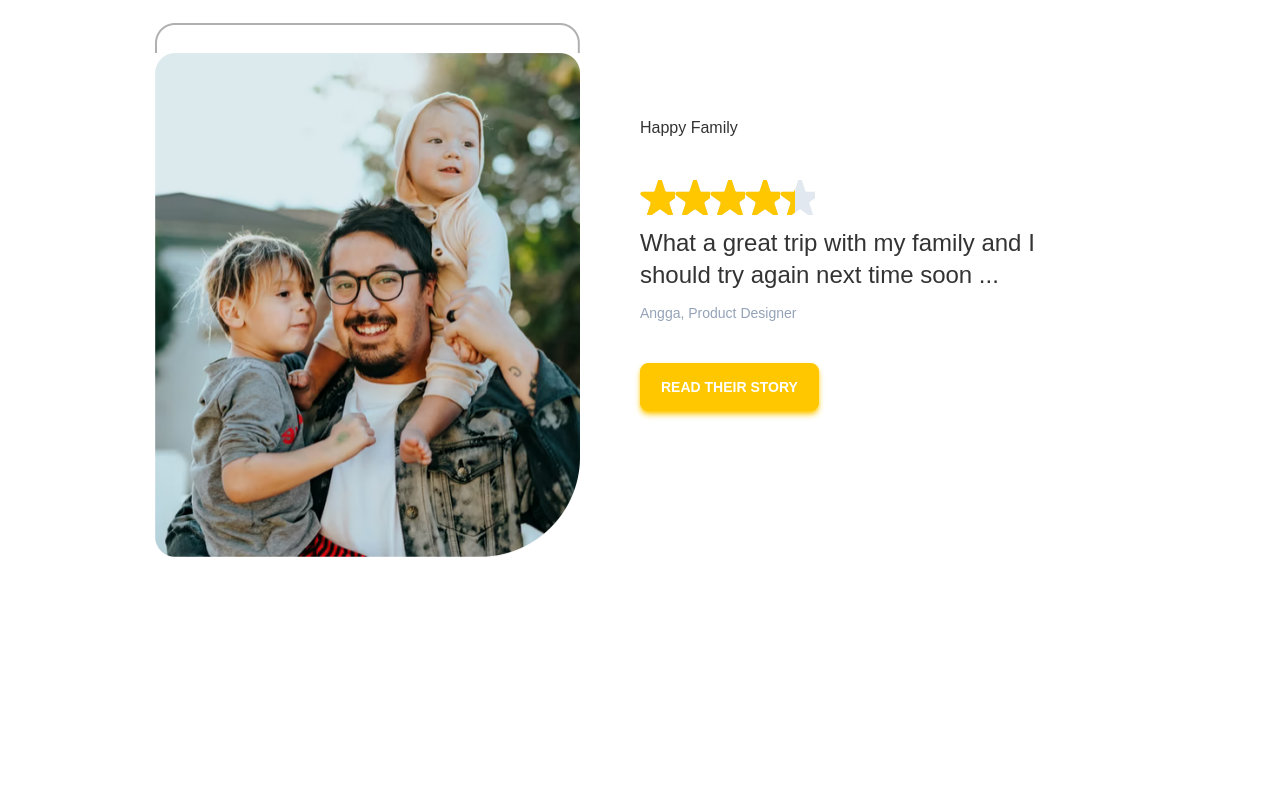
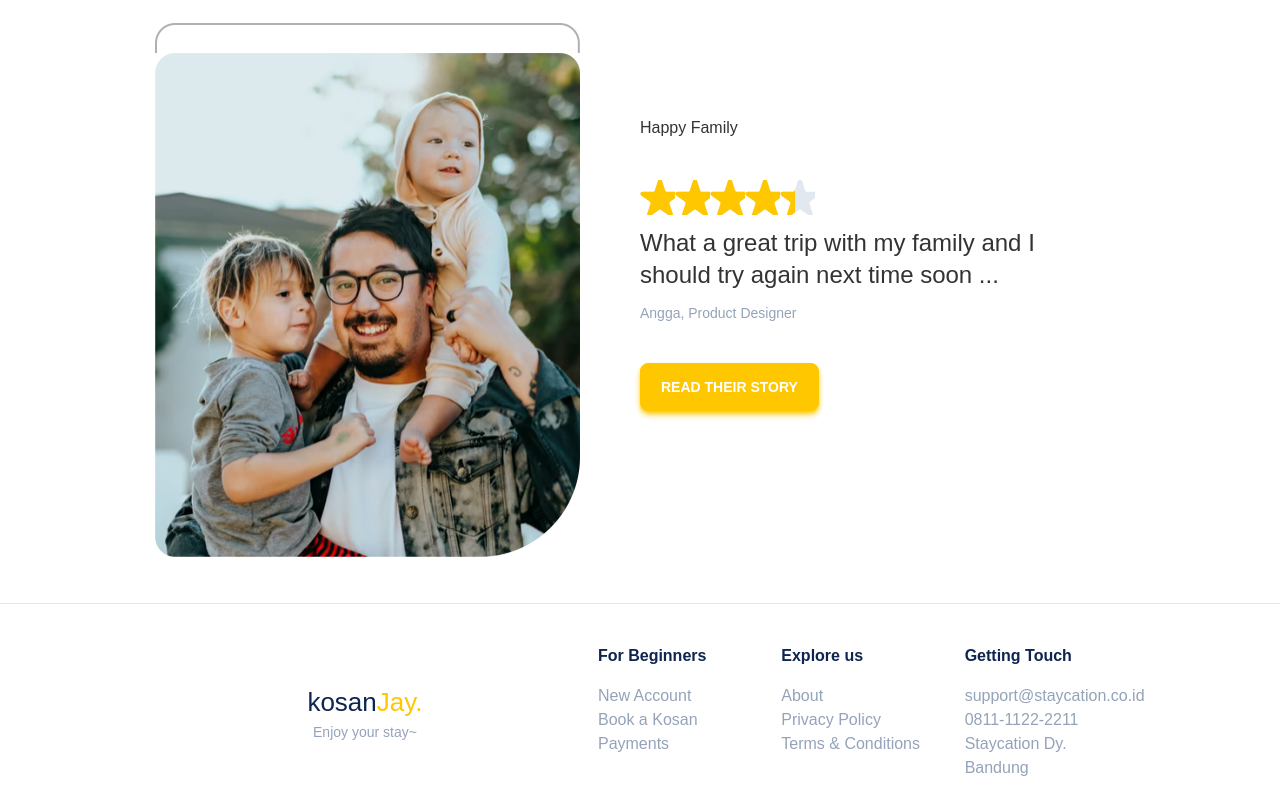
Before and after one commit to waidzk/kosanjay, a React (Create React App) app: page / in a window 1280 px wide. Shown: the part 1805-2605 px from the top of the page. Before the commit the page ends 2388 px from the top, so only its background shows below. Built offline with nearby package versions, Linux system fonts and the light colour scheme.

Commit message:
git finishing footer and inputNumber Element

```diff
--- a/package.json
+++ b/package.json
@@ -12,6 +12,7 @@
     "react-dom": "^18.2.0",
     "react-router-dom": "^6.4.0",
     "react-scripts": "5.0.1",
+    "resolve-url-loader": "^5.0.0",
     "web-vitals": "^2.1.4"
   },
   "scripts": {
@@ -44,6 +45,7 @@
     "postcss-import": "^15.0.0",
     "postcss-nested": "^5.0.6",
     "postcss-nesting": "^10.2.0",
+    "sass": "^1.55.0",
     "tailwindcss": "^3.1.8"
   }
 }
--- a/src/App.js
+++ b/src/App.js
@@ -2,6 +2,7 @@ import { BrowserRouter as Router, Routes, Route } from 'react-router-dom';
 
 import "./assets/style/index.css"
 import LandingPage from 'pages/LandingPage';
+import Example from 'pages/Example';
 
 function App() {
   return (
@@ -9,6 +10,7 @@ function App() {
       <Router >
         <Routes>
         <Route path="/" element={<LandingPage />}></Route>
+        <Route path="/example" element={<Example />}></Route>
         </Routes>
       </Router>
     </div>
--- /dev/null
+++ b/src/elements/form/inputNumber/index.js
@@ -0,0 +1,89 @@
+import React, { useState } from "react";
+
+import propTypes from "prop-types";
+
+export default function Number(props) {
+  const { value, placeholder, name, min, max, prefix, suffix, isSuffixPlural } = props;
+
+  const [inputValue, setInputValue] = useState(`${prefix}${value}${suffix}`);
+
+  const onChange = (e) => {
+    let value = String(e.target.value);
+    if (prefix) value = value.replace(prefix);
+    if (suffix) value = value.replace(suffix);
+
+    const patternNumeric = new RegExp("[0-9]*");
+    const isNumeric = patternNumeric.test(value);
+
+    if (isNumeric && +value <= max && +value >= min) {
+      props.onChange({
+        target: {
+          name: name,
+          value: +value,
+        },
+      });
+      setInputValue(`${prefix}${value}${suffix}${isSuffixPlural && value > 1 ? "s" : ""}`);
+    }
+  };
+
+  const minus = () => {
+    value > min &&
+      onChange({
+        target: {
+          name: name,
+          value: +value - 1,
+        },
+      });
+  };
+
+  const plus = () => {
+    value < max &&
+      onChange({
+        target: {
+          name: name,
+          value: +value + 1,
+        },
+      });
+  };
+
+  return (
+    <div className={["form-control", props.outerClassName].join(" ")}>
+      <label className="label">
+        <span className="label-text">Enter amount</span>
+      </label>
+      <label className="input-group">
+        <button className="btn btn-square" onClick={minus}>
+          -
+        </button>
+        <input
+          min={min}
+          max={max}
+          name={name}
+          pattern="[0-9]*"
+          placeholder={placeholder ? placeholder : "0"}
+          value={String(inputValue)}
+          onChange={onChange}
+          className="input input-bordered"
+        />
+        <button className="btn btn-square" onClick={plus}>
+          +
+        </button>
+      </label>
+    </div>
+  );
+}
+
+Number.defaultProps = {
+  min: 1,
+  max: 1,
+  prefix: "",
+  suffix: "",
+};
+
+Number.propTypes = {
+  value: propTypes.oneOfType([propTypes.string, propTypes.number]),
+  onChange: propTypes.func,
+  isSuffixplural: propTypes.bool,
+  placeholder: propTypes.string,
+  outerClassName: propTypes.string,
+};
--- /dev/null
+++ b/src/pages/Example.js
@@ -0,0 +1,28 @@
+import React, { Component } from "react";
+
+import InputNumber from "elements/form/inputNumber";
+
+export default class Example extends Component {
+  state = {
+    value: "1",
+  };
+
+  handleChange = (e) => {
+    this.setState({ [e.target.name]: e.target.value });
+  };
+
+  render() {
+    return (
+      <div className="flex justify-center items-center h-screen">
+        <InputNumber
+          suffix=" night"
+          isSuffixPlural
+          max={30}
+          onChange={this.handleChange}
+          name="value"
+          value={this.state.value}
+        />
+      </div>
+    );
+  }
+}
--- a/src/pages/LandingPage.js
+++ b/src/pages/LandingPage.js
@@ -5,6 +5,7 @@ import Hero from 'parts/Hero'
 import MostPicked from 'parts/MostPicked'
 import Categories from 'parts/Categories'
 import Testimony from 'parts/Testimony'
+import Footer from 'parts/Footer'
 
 import landingPageData from 'json/landingPage.json'
 
@@ -22,6 +23,7 @@ export default class LandingPage extends Component {
         <MostPicked refMostPicked={this.refMostPicked} data={landingPageData.mostPicked}></MostPicked>
         <Categories data={landingPageData.categories} />
         <Testimony data={landingPageData.testimonial} />
+        <Footer />
       </>
     );
   }
--- a/src/parts/Categories.js
+++ b/src/parts/Categories.js
@@ -1,5 +1,6 @@
 import Button from "elements/Button";
 import React from "react";
+import Fade from "react-reveal/Fade";
 
 export default function Categories({ data }) {
   return data.map((category, index1) => {
@@ -8,6 +9,7 @@ export default function Categories({ data }) {
         className="mx-28 mt-5 p-4 font-poppins"
         key={`category-${index1}`}
       >
+        <Fade bottom>
           <h4 className="mb-3 font-semibold">{category.name}</h4>
           <div className="grid grid-cols-4 gap-4 h-40">
             {category.items.length === 0 ? (
@@ -17,7 +19,11 @@ export default function Categories({ data }) {
             ) : (
               category.items.map((item, index2) => {
                 return (
-                <div className="item" key={`category-${index1}-item-${index2}`}>
+                  <div
+                    className="item"
+                    key={`category-${index1}-item-${index2}`}
+                  >
+                    <Fade bottom delay={300 * index2}>
                       <div className="card h-full rounded-none">
                         {item.isPopular && (
                           <div className="tag z-30 bg-primary absolute top-0 right-0 text-white rounded-bl-2xl p-[7px] font-semibold">
@@ -37,18 +43,22 @@ export default function Categories({ data }) {
                             href={`/properties/${item._id}`}
                             className="block"
                           >
-                          <h5 className="font-semibold text-sm">{item.name}</h5>
+                            <h5 className="font-semibold text-sm">
+                              {item.name}
+                            </h5>
                           </Button>
                           <span className="text-xs text-slate-400">
                             {item.city}, {item.country}
                           </span>
                         </div>
                       </div>
+                    </Fade>
                   </div>
                 );
               })
             )}
           </div>
+        </Fade>
       </section>
     );
   });
--- /dev/null
+++ b/src/parts/Footer.js
@@ -0,0 +1,82 @@
+import React from "react";
+
+import Button from "elements/Button";
+import BrandIcon from "parts/iconText";
+
+export default function Footer() {
+  return (
+    <footer className="w-full mt-5">
+    <hr className="w-full" />
+    <div className="mx-28 mt-5 p-5 font-poppins">
+      <div className="flex flex-row">
+        <div className="flex flex-col items-center justify-center w-1/2">
+          <BrandIcon/>
+          <span className="text-sm text-slate-400">Enjoy your stay~</span>
+        </div>
+        <div className="grid col-span-3 grid-cols-3">
+          <div className="mr-5">
+            <h6 className="text-md mb-4 font-semibold text-accent">For Beginners</h6>
+            <ul className='text-slate-400'>
+              <li>
+                <Button type="link" href="/register">
+                  New Account
+                </Button>
+              </li>
+              <li>
+                <Button type="link" href="/booking">
+                  Book a Kosan
+                </Button>
+              </li>
+              <li>
+                <Button type="link" href="/payments">
+                  Payments
+                </Button>
+              </li>
+            </ul>
+          </div>
+          <div className="mr-5">
+            <h6 className="text-md mb-4 font-semibold text-accent">Explore us</h6>
+            <ul className='text-slate-400'>
+              <li>
+                <Button type="link" href="/register">
+                  About
+                </Button>
+              </li>
+              <li>
+                <Button type="link" href="/booking">
+                  Privacy Policy
+                </Button>
+              </li>
+              <li>
+                <Button type="link" href="/payments">
+                Terms & Conditions
+                </Button>
+              </li>
+            </ul>
+          </div>
+          <div className="mr-5">
+            <h6 className="text-md mb-4 font-semibold text-accent">Getting Touch</h6>
+            <ul className='text-slate-400'>
+              <li>
+                <Button isExternal type="link" href="mailto:support@staycation.co.id">
+                support@staycation.co.id
+                </Button>
+              </li>
+              <li>
+                <Button type="link" href="tel:+6281111222211">
+                0811-1122-2211
+                </Button>
+              </li>
+              <li>
+                <span>
+                Staycation Dy. Bandung
+                </span>
+              </li>
+            </ul>
+          </div>
+        </div>
+      </div>
+      </div>
+    </footer>
+  );
+}
--- a/src/parts/Hero.js
+++ b/src/parts/Hero.js
@@ -1,4 +1,5 @@
 import React from "react";
+import Fade from "react-reveal/Fade";
 
 import ImageHero from "assets/images/img-hero.jpg";
 import ImageHeroFrame from "assets/images/img-hero-frame.jpg";
@@ -20,6 +21,7 @@ export default function Hero(props) {
 
   return (
     <section className="mx-28 mt-5 p-4 font-poppins">
+      <Fade bottom>
         <div className="flex">
           <div className="flex flex-col w-1/2">
             <h1 className="text-4xl text-accent font-bold mb-2 leading-relaxed">
@@ -90,6 +92,7 @@ export default function Hero(props) {
             />
           </div>
         </div>
+      </Fade>
     </section>
   );
 }
--- a/src/parts/MostPicked.js
+++ b/src/parts/MostPicked.js
@@ -1,9 +1,11 @@
 import Button from "elements/Button";
 import React from "react";
+import Fade from "react-reveal/Fade";
 
 export default function MostPicked(props) {
   return (
     <section className="mx-28 mt-5 p-4 font-poppins" ref={props.refMostPicked}>
+      <Fade bottom>
         <h2 className="text-2xl font-semibold">Most Picked</h2>
         <div className="grid grid-rows-4 grid-cols-3 gap-4 h-96 mt-4">
           {props.data.map((item, index) => {
@@ -12,6 +14,7 @@ export default function MostPicked(props) {
                 key={`mostpicked-${index}`}
                 className={index === 0 ? " row-span-4" : " row-span-2"}
               >
+                <Fade bottom delay={300 * index}>
                   <div className="card gap-4 h-full">
                     <div className="tag z-30 bg-primary absolute top-0 right-0 text-white rounded-bl-2xl p-[7px] font-semibold">
                       ${item.price}
@@ -39,10 +42,12 @@ export default function MostPicked(props) {
                       </div>
                     </div>
                   </div>
+                </Fade>
               </div>
             );
           })}
         </div>
+      </Fade>
     </section>
   );
 }
--- a/src/parts/Testimony.js
+++ b/src/parts/Testimony.js
@@ -1,14 +1,19 @@
 import Star from "elements/Star";
 import React from "react";
+import Fade from "react-reveal/Fade";
 
 import TestimonyAccent from "assets/images/image-testimonial-frame.jpg";
 import Button from "elements/Button";
 
 export default function Testimony({ data }) {
   return (
+    <Fade bottom>
       <section className="mx-28 mt-5 p-20 font-poppins">
         <div className="grid grid-cols-2 h-full w-full">
-        <div className="testimonial-hero flex justify-end" style={{ margin: `30px 60px 0 30px` }}>
+          <div
+            className="testimonial-hero flex justify-end"
+            style={{ margin: `30px 60px 0 30px` }}
+          >
             <img
               src={data.imageUrl}
               alt="Testimonial"
@@ -43,5 +48,6 @@ export default function Testimony({ data }) {
           </div>
         </div>
       </section>
+    </Fade>
   );
 }
```
Also changed, not shown: src/elements/form/inputNumber/index.scss (added), 2 other files (tests, documents, lock files or other folders). Lines whose indentation alone changed are shown as unchanged.
